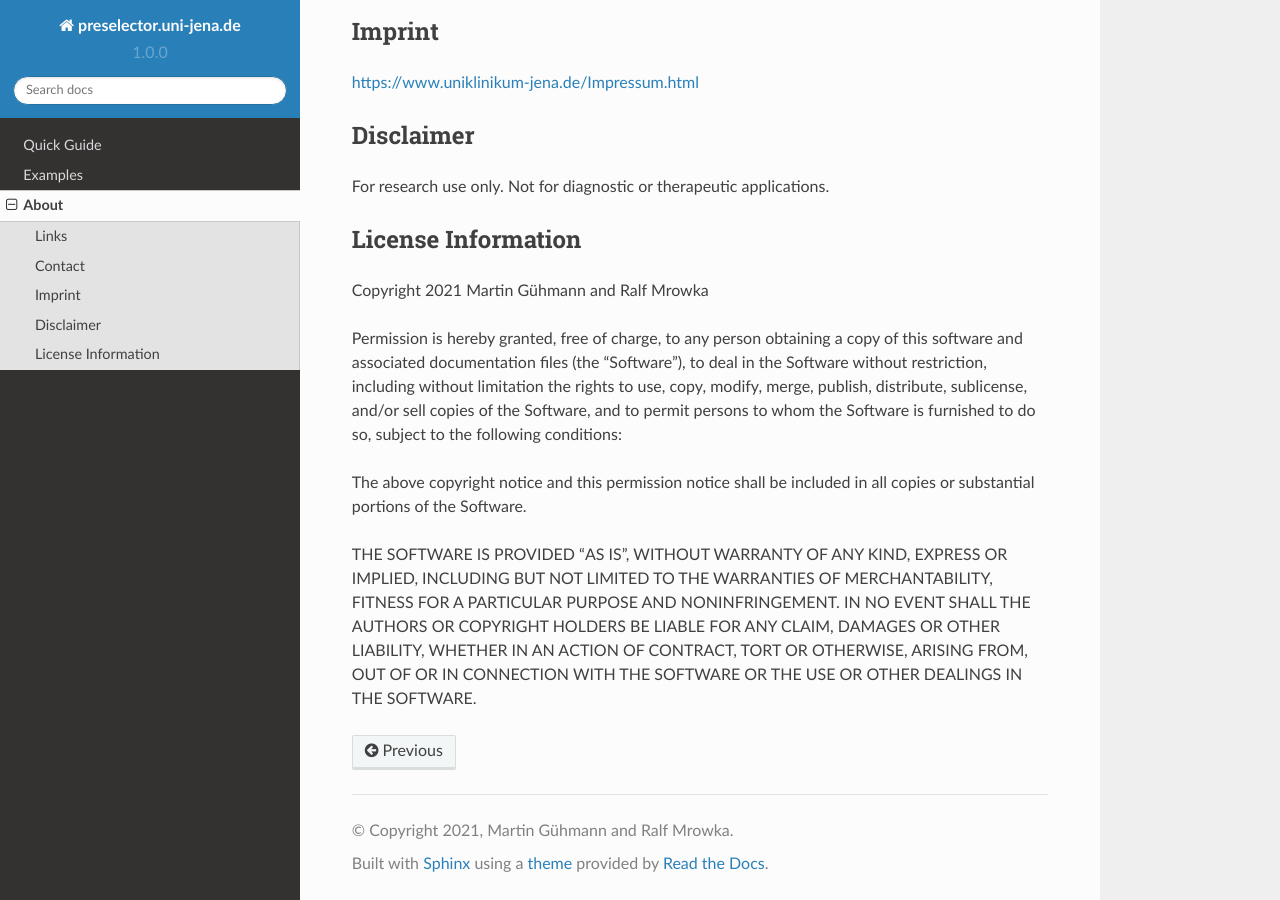
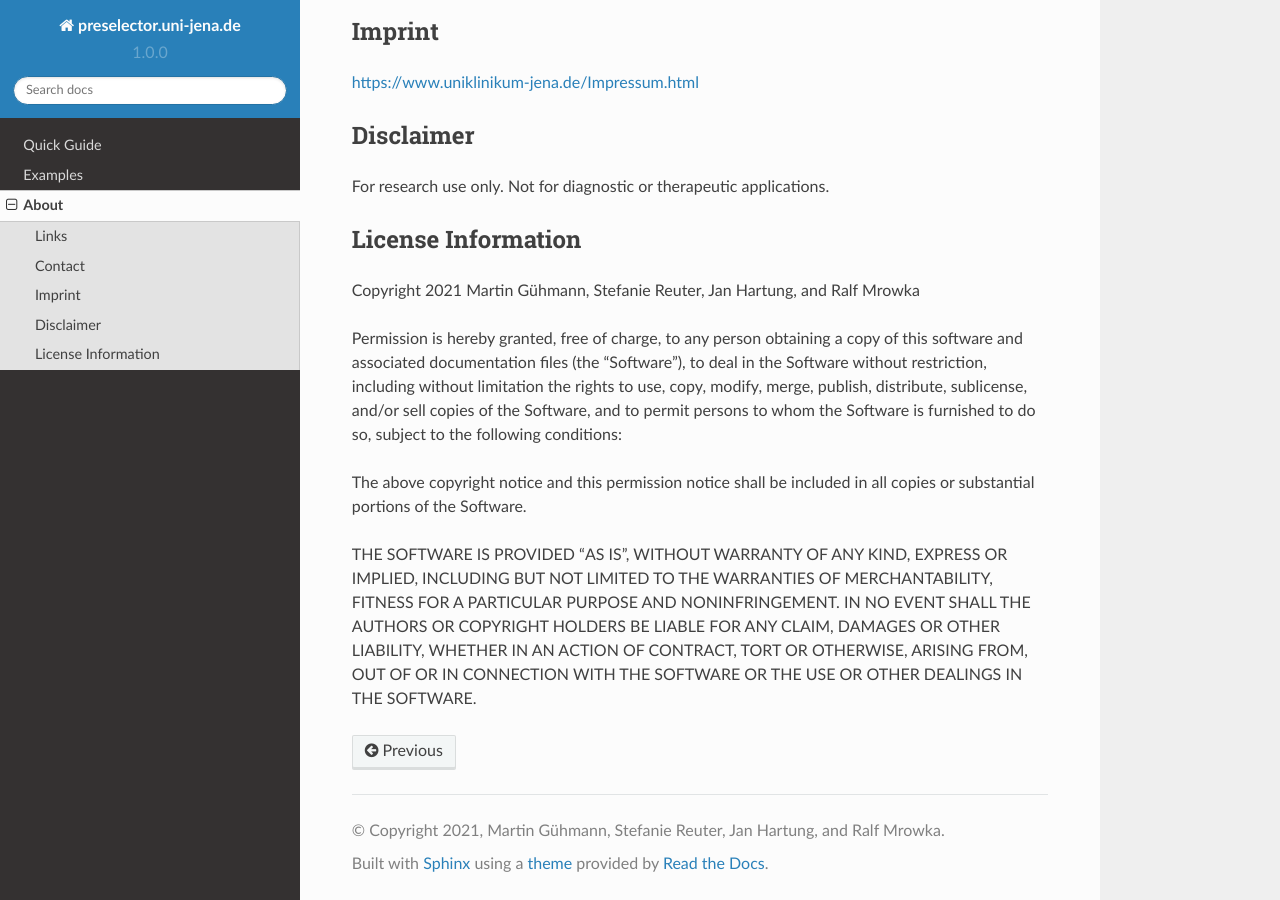
Before and after one commit to MartinGuehmann/preselector, a Sphinx documentation site: the page built from docs/about.rst, in a window 1280 px wide and 900 px high, scrolled down 569 px. Built offline with Sphinx 7.4.7 and the Read the Docs theme 2.0.0, drawn with Linux system fonts in a browser that asks for light colours.

Commit message:
copyright info updated

```diff
--- a/docs/about.rst
+++ b/docs/about.rst
@@ -28,7 +28,7 @@ For research use only. Not for diagnostic or therapeutic applications.
 
 License Information
 ^^^^^^^^^^^^^^^^^^^
-Copyright 2021 Martin Gühmann and Ralf Mrowka
+Copyright 2021 Martin Gühmann, Stefanie Reuter, Jan Hartung, and Ralf Mrowka
 
 Permission is hereby granted, free of charge, to any person obtaining a copy of this software and associated documentation files (the "Software"), to deal in the Software without restriction, including without limitation the rights to use, copy, modify, merge, publish, distribute, sublicense, and/or sell copies of the Software, and to permit persons to whom the Software is furnished to do so, subject to the following conditions:
 
--- a/docs/conf.py
+++ b/docs/conf.py
@@ -47,8 +47,8 @@ master_doc = 'index'
 
 # General information about the project.
 project = 'preselector.uni-jena.de'
-copyright = '2021, Martin Gühmann and Ralf Mrowka'
-author = 'Martin Gühmann and Ralf Mrowka'
+copyright = '2021, Martin Gühmann, Stefanie Reuter, Jan Hartung, and Ralf Mrowka'
+author = 'Martin Gühmann, Stefanie Reuter, Jan Hartung, and Ralf Mrowka'
 
 # The version info for the project you're documenting, acts as replacement for
 # |version| and |release|, also used in various other places throughout the
```
